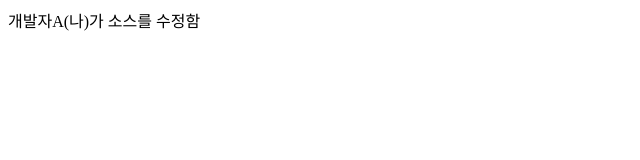
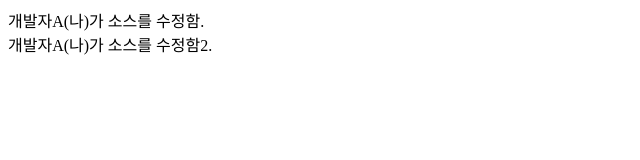
Before and after one commit to jhm010234/git-blog, a plain HTML site: page index.html in a window 1280 px wide. Shown: the whole page, without its empty margins (0-640 px from the left). Drawn offline with Linux system fonts and the light colour scheme.

Commit message:
코드 수정 완료

```diff
--- a/index.html
+++ b/index.html
@@ -6,6 +6,7 @@
     <title>index.html</title>
   </head>
   <body>
-    개발자A(나)가 소스를 수정함
+    개발자A(나)가 소스를 수정함.<br />
+    개발자A(나)가 소스를 수정함2.
   </body>
 </html>
```
